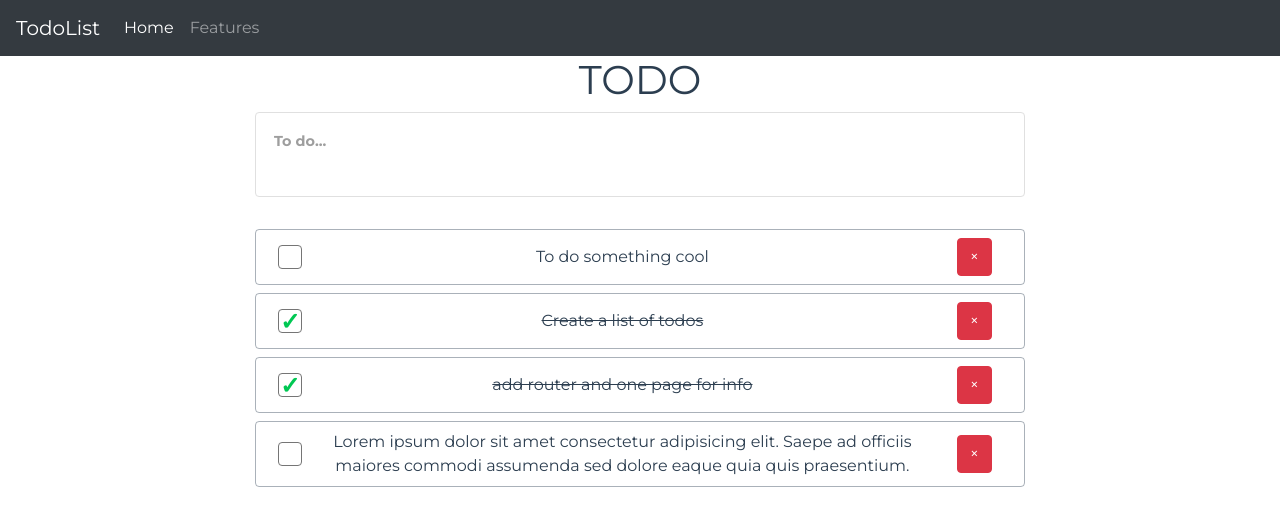
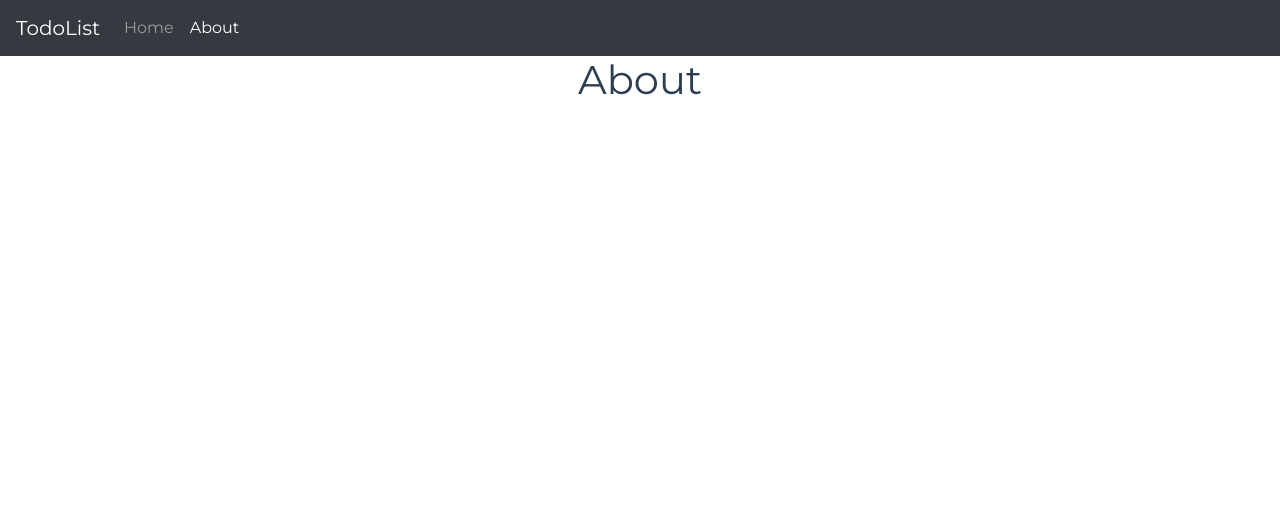
Before and after one commit to mefistodevelop/vue-todo, a Vue app: page /about in a window 1280 px wide. Shown: the top 526 px of the page. Built offline with nearby package versions, Linux system fonts and the light colour scheme.

Commit message:
add router

```diff
--- a/package.json
+++ b/package.json
@@ -11,7 +11,8 @@
     "bootstrap": "^4.5.3",
     "bootstrap-vue": "^2.20.1",
     "core-js": "^3.6.5",
-    "vue": "^2.6.11"
+    "vue": "^2.6.11",
+    "vue-router": "^3.5.1"
   },
   "devDependencies": {
     "@typescript-eslint/eslint-plugin": "^2.33.0",
--- a/src/App.vue
+++ b/src/App.vue
@@ -1,32 +1,28 @@
 <template>
   <div id="app">
-    <Header />
+    <MainHeader />
     <main class="container">
-      <h1>TODO</h1>
-      <div class="new-todo">
-        <CreateTodo @create-todo="createTodo" />
-      </div>
-      <ul class="todo-list">
-        <li class="todo-item" :key="todo.id" v-for="todo in todos">
-          <TodoCard
-            v-bind:text="todo.text"
-            v-bind:isChecked="todo.checked"
-            @remove-todo="removeTodo(todo.id)"
-          />
-        </li>
-      </ul>
+      <router-view></router-view>
     </main>
   </div>
 </template>
 
 <script>
-import CreateTodo from './components/CreateTodo.vue';
-import Header from './components/Header';
-import TodoCard from './components/TodoCard';
+import MainHeader from './components/MainHeader';
+import HomePage from './pages/HomePage';
+import AboutPage from './pages/AboutPage';
+import VueRouter from 'vue-router';
 
 export default {
   name: 'App',
-  components: { Header, TodoCard, CreateTodo },
+  components: { MainHeader },
+  router: new VueRouter({
+    mode: 'history',
+    routes: [
+      { path: '/', component: HomePage },
+      { path: '/about', component: AboutPage },
+    ],
+  }),
   data() {
     return {
       todos: [
@@ -40,21 +36,6 @@ export default {
         },
       ],
     };
-  },
-  methods: {
-    removeTodo(id) {
-      this.todos = this.todos.filter(todo => todo.id !== id);
-    },
-
-    createTodo({ text, title }) {
-      const newTodo = {
-        title,
-        text,
-        id: this.todos[this.todos.length - 1].id + 1,
-      };
-
-      this.todos.push(newTodo);
-    },
   },
 };
 </script>
--- a/src/components/Header.vue
+++ b/src/components/MainHeader.vue
@@ -1,7 +1,7 @@
 <template>
   <header class="header">
     <nav class="navbar navbar-expand-lg navbar-dark bg-dark">
-      <a class="navbar-brand" href="#">TodoList</a>
+      <span class="navbar-brand title">TodoList</span>
       <button
         class="navbar-toggler"
         type="button"
@@ -15,10 +15,8 @@
       </button>
       <div class="collapse navbar-collapse" id="navbarNavAltMarkup">
         <div class="navbar-nav">
-          <a class="nav-link active" href="#"
-            >Home <span class="sr-only">(current)</span></a
-          >
-          <a class="nav-link" href="#">Features</a>
+          <router-link class="nav-link link" to="/">Home</router-link>
+          <router-link class="nav-link link" to="/about">About</router-link>
         </div>
       </div>
     </nav>
@@ -27,6 +25,16 @@
 
 <script>
 export default {
-  name: "Header",
+  name: 'MainHeader',
 };
 </script>
+
+<style scoped>
+.title {
+  cursor: default;
+}
+
+.router-link-exact-active {
+  color: #fff !important;
+}
+</style>
--- /dev/null
+++ b/src/pages/AboutPage.vue
@@ -0,0 +1,9 @@
+<template>
+  <h1>About</h1>
+</template>
+
+<script>
+export default {
+  name: 'AboutPage',
+};
+</script>
--- /dev/null
+++ b/src/pages/HomePage.vue
@@ -0,0 +1,45 @@
+<template>
+  <div class="home">
+    <h1>TODO</h1>
+    <div class="new-todo">
+      <CreateTodo @create-todo="createTodo" />
+    </div>
+    <ul class="todo-list">
+      <li class="todo-item" :key="todo.id" v-for="todo in todos">
+        <TodoCard
+          v-bind:text="todo.text"
+          v-bind:isChecked="todo.checked"
+          @remove-todo="removeTodo(todo.id)"
+        />
+      </li>
+    </ul>
+  </div>
+</template>
+
+<script>
+import CreateTodo from '../components/CreateTodo';
+import TodoCard from '../components/TodoCard';
+
+export default {
+  name: 'HomePage',
+  components: { CreateTodo, TodoCard },
+  data() {
+    return {};
+  },
+  methods: {
+    removeTodo(id) {
+      this.todos = this.todos.filter(todo => todo.id !== id);
+    },
+
+    createTodo({ text, title }) {
+      const newTodo = {
+        title,
+        text,
+        id: this.todos[this.todos.length - 1].id + 1,
+      };
+
+      this.todos.push(newTodo);
+    },
+  },
+};
+</script>
```
Also changed, not shown: src/main.ts (+10 -8 lines), 1 other file (tests, documents, lock files or other folders).
